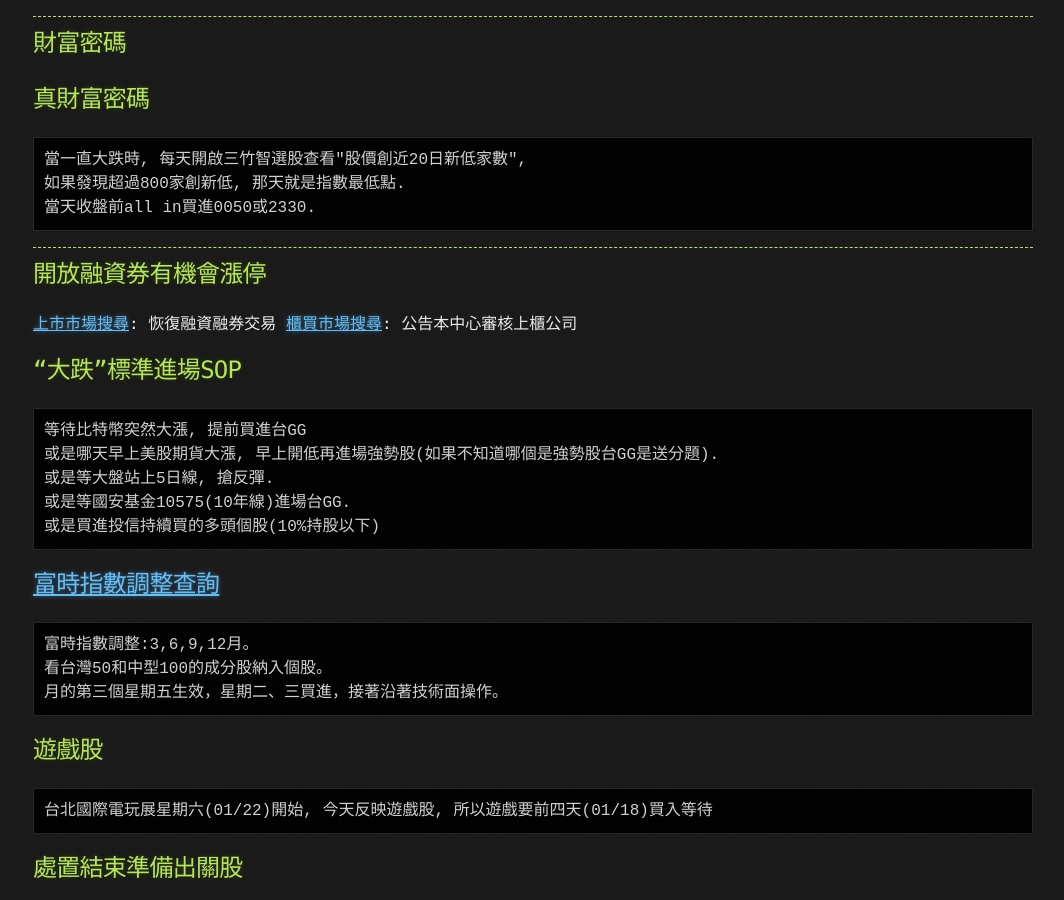
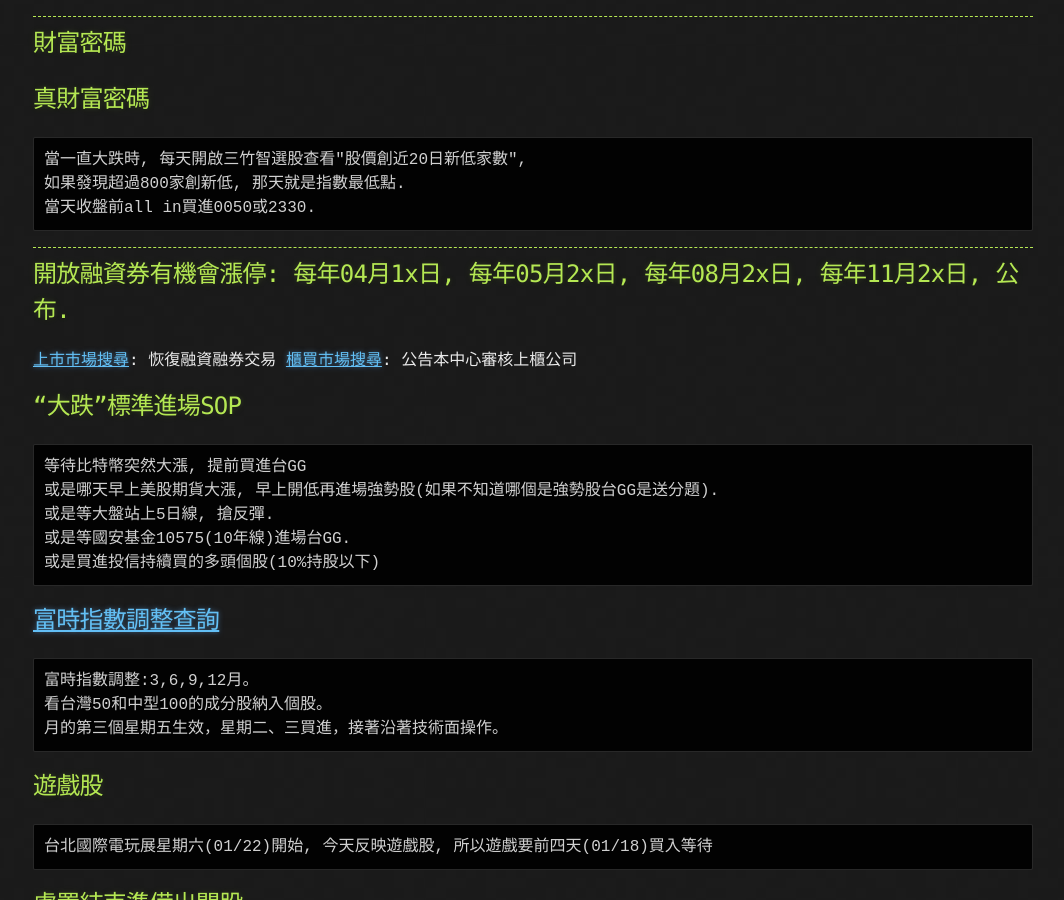
Before and after one commit to lepg5487/Stock_God, a Jekyll site: the page built from experience.md, in a window 1280 px wide and 900 px high, scrolled down 4211 px. Shown: the whole window, without its empty margins (107-1171 px from the left). Built offline with Jekyll 4.4.1, drawn with Linux system fonts in a browser that asks for light colours; our own code applies the rules of GitHub Pages for plain Markdown files.

Commit message:
Update experience.md

````diff
--- a/experience.md
+++ b/experience.md
@@ -194,9 +194,10 @@
 ```
 
 ---
-## 開放融資券有機會漲停
+## 開放融資券有機會漲停: 每年04月1x日, 每年05月2x日, 每年08月2x日, 每年11月2x日, 公布.
 [上市市場搜尋](https://www.twse.com.tw/zh/news/newsList): 恢復融資融券交易
 [櫃買市場搜尋](https://www.tpex.org.tw/web/bulletin/announcement/announcement_result.php?l=zh-tw): 公告本中心審核上櫃公司
+
 
 ## "大跌"標準進場SOP
 ```
````
